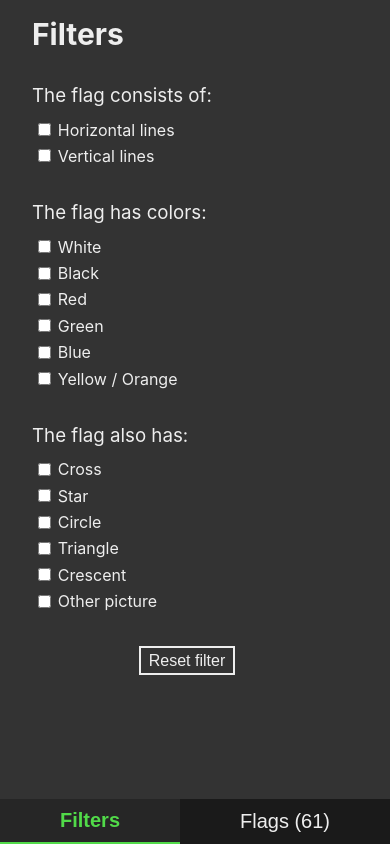
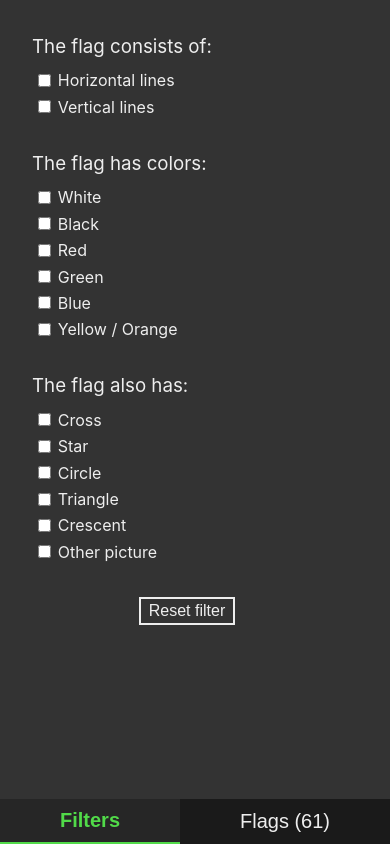
Before and after one commit to blrop/flags, a React (Create React App) app: page / in a window 390 px wide. Built offline with nearby package versions, Linux system fonts and the light colour scheme.

Commit message:
hide titles on small devices

```diff
--- a/src/components/App.scss
+++ b/src/components/App.scss
@@ -53,7 +53,7 @@ $main-bg: #ccc;
     height: 100vh;
 
     h2 {
-        margin: 0;
+        margin: 0 0 0.5em 0;
         font-size: 30px;
     }
 
@@ -91,7 +91,11 @@ $main-bg: #ccc;
     }
 
     &__group {
-        margin-top: 2em;
+        margin-bottom: 2em;
+
+        &:last-child {
+            margin-bottom: 0;
+        }
 
         &--center {
             text-align: center;
@@ -201,11 +205,19 @@ $main-bg: #ccc;
         &.shown {
             display: block;
         }
+
+        h2 {
+            display: none;
+        }
     }
 
     .flags-list-wrapper {
         &.shown {
             display: flex;
+        }
+
+        h1 {
+            display: none;
         }
     }
 
```
